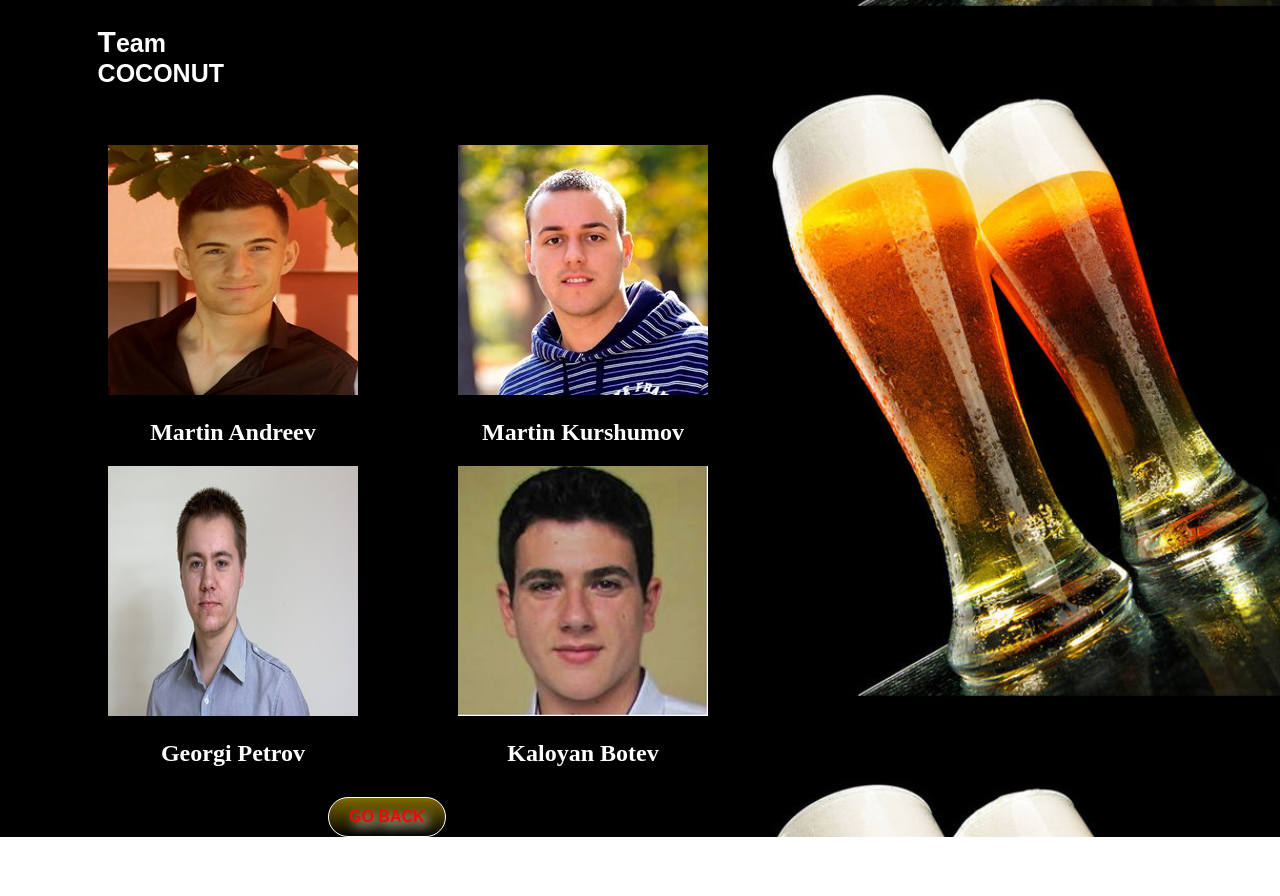
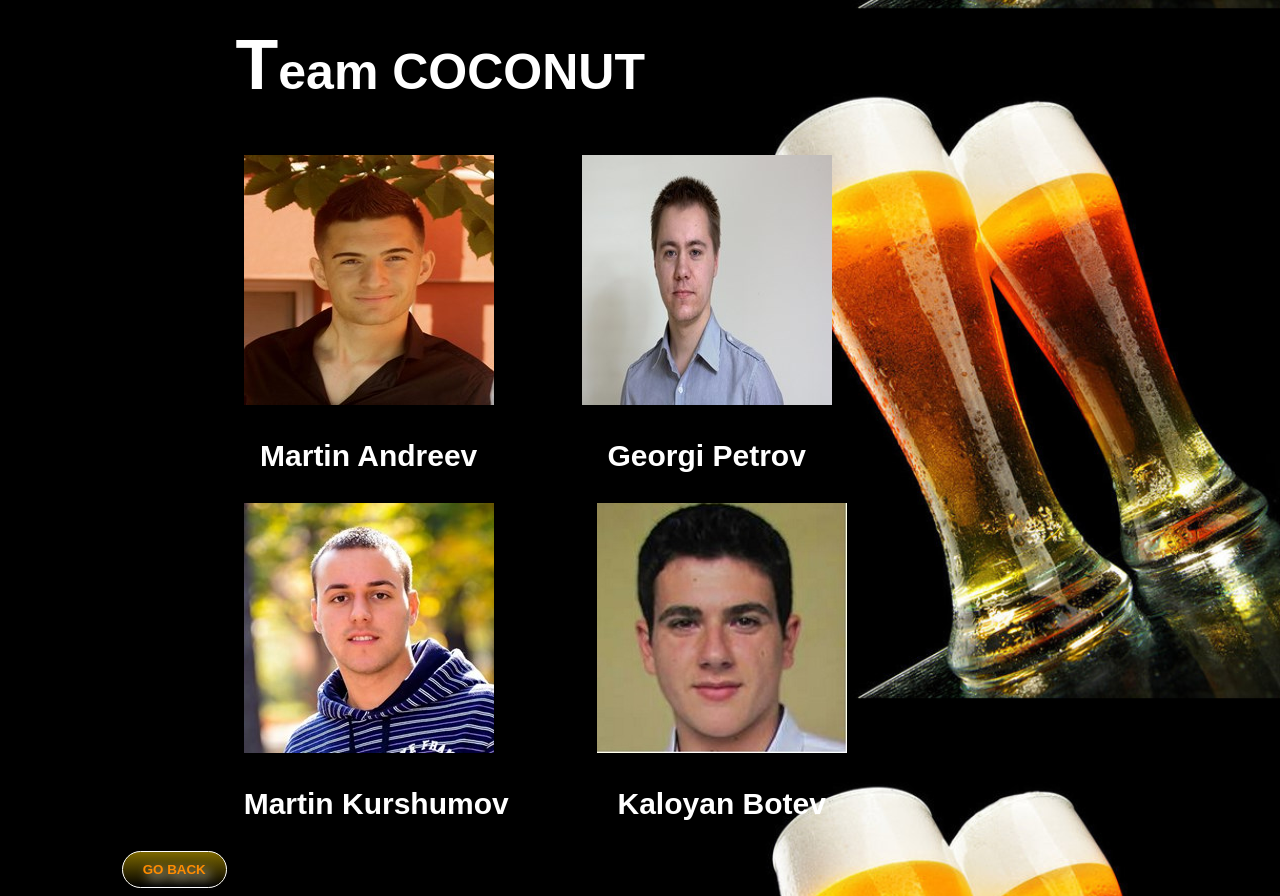
Before and after one commit to GeorgiBoykov/TEAM-COCONUT, a plain HTML site: page Game/team.html in a window 1280 px wide. Before the commit the page ends 837 px from the top, so only its background shows below. Drawn offline with Linux system fonts and the light colour scheme.

Commit message:
updated team.html and team-styles.css

```diff
--- a/Game/styles/team-styles.css
+++ b/Game/styles/team-styles.css
@@ -5,111 +5,50 @@ body{
 }
 
 header{
-    margin-left: 15%;
-
+    margin-left: 18%;
+    margin-top: -2%;
 }
 
 header p{
     color: white;
-    font-family: papyrus, arial, sans-serif;
-    font-size: 95px;
+    font-family: papyrus, arial;
+    font-size: 50px;
     font-weight: bold;
 }
 
 header p::first-letter{
-    font-size: 30px;
+    font-size: 70px;
 }
 
-nav{
-    margin-top: -1%;
-    margin-left: 15%;
-}
-
-nav ul{
-    list-style: none;
-}
-
-nav ul li{
-    margin-top: 1.5%;
-    width: 30%;
+p {
+    color: white;
+    font-family: papyrus, arial;
+    font-weight: bold;
+    font-size: 30px;
     text-align: center;
 }
 
-nav ul li a{
-    color: white;
-    text-decoration: none;
-    font-size: 38px;
+article {
+    display: inline-block;
+    margin-left: 12%;
 }
 
-nav ul li a:hover{
-    color: #fd9802;
+.header {
+    text-align: left;
 }
 
-h2 {
-    color: white;
-}
-
-.helpControls {
-    margin: 4% 0 0 7%;
-}
-
-.controlsHelp {
-    display: inline-block;
-    text-align: center;
-    padding-right: 35px;
+section {
+    max-width: 700px;
+    margin-left: 12%;
 }
 
 
-a {
-    text-decoration: none;
-    color: red;
-}
-/* Team page styles*/
-.teamName{
-    color:white;
-    text-align: center;
-}
-.team{
-    float:left;
-    margin-left: 100px;
-    margin-top: -100px;
+img {
+    width: 250px;
+    height: 250px;
 }
 
-#name{
-    height:200px;
-    font-size: 25px;
-    margin-bottom: 10px;
-    padding-bottom: 10px;
-    margin-left: -100px;
-}
-#goBack{
-    margin-right: 4%;
-    max-width: 150px;
-    text-align: center;
-}
-
-h2 {
-    color: white;
-}
-
-.helpControls {
-    margin: 4% 0 0 7%;
-}
-
-.controlsHelp {
-    display: inline-block;
-    text-align: center;
-    padding-right: 35px;
-}
-
-
-
-a {
-    text-decoration: none;
-    color: red;
-}
-
-#goBack {
+.back {
     margin: 0% 0px 0px 9%;
     max-width: 150px;
     display: inline-block;
@@ -129,9 +68,9 @@ a {
     padding: 10px 20px 10px 20px;
     border: solid #ffffff 1px;
     text-decoration: none;
-    margin:10px 0px 0px -130px;
 }
-#goBack:hover{
+
+.back:hover {
     background: #000000;
     background-image: -webkit-linear-gradient(top, #000000, #7d6800);
     background-image: -moz-linear-gradient(top, #000000, #7d6800);
@@ -139,4 +78,5 @@ a {
     background-image: -o-linear-gradient(top, #000000, #7d6800);
     background-image: linear-gradient(to bottom, #000000, #7d6800);
     text-decoration: none;
+    cursor: pointer;
 }
--- a/Game/team.html
+++ b/Game/team.html
@@ -7,25 +7,29 @@
 </head>
 <body>
 <header>
-    <p id="name">Team <br> COCONUT</p>
+    <p class="header">Team COCONUT</p>
 </header>
 <section>
-    <article class="team">
-        <img src="images/MartinAndreev.jpg" class="teamPic" alt="noimg">
-        <h2 class="teamName">Martin Andreev</h2>
-
-        <img src="images/GeorgiPetrov.jpg" class="teamPic" alt="noimg">
-        <h2 class="teamName">Georgi Petrov</h2>
+    <article>
+        <img src="images/MartinAndreev.jpg" alt="martinAndreev"/>
+        <p>Martin Andreev</p>
     </article>
-    <article class="team">
-        <img src="images/MartinKurshumov.jpg" class="teamPic" alt="noimg">
-        <h2 class="teamName">Martin Kurshumov</h2>
-
-        <img src="images/KaloyanBotev.jpg" class="teamPic" alt="noimg">
-        <h2 class="teamName">Kaloyan Botev</h2>
-        <div id="goBack"><a href="index.html">GO BACK</a></div>
+    <article>
+        <img src="images/GeorgiPetrov.jpg" alt="georgiPetrov"/>
+        <p>Georgi Petrov</p>
+    </article>
+    <article>
+        <img src="images/MartinKurshumov.jpg" alt="martinKurshumov"/>
+        <p>Martin Kurshumov</p>
+    </article>
+    <article>
+        <img src="images/KaloyanBotev.jpg" alt="kaloyanBotev"/>
+        <p>Kaloyan Botev</p>
     </article>
 </section>
+<a href="index.html">
+    <button class="back">GO BACK</button>
+</a>
 
 </body>
 </html>
```
Also changed, not shown: Game/help.html (+2 -2 lines).
